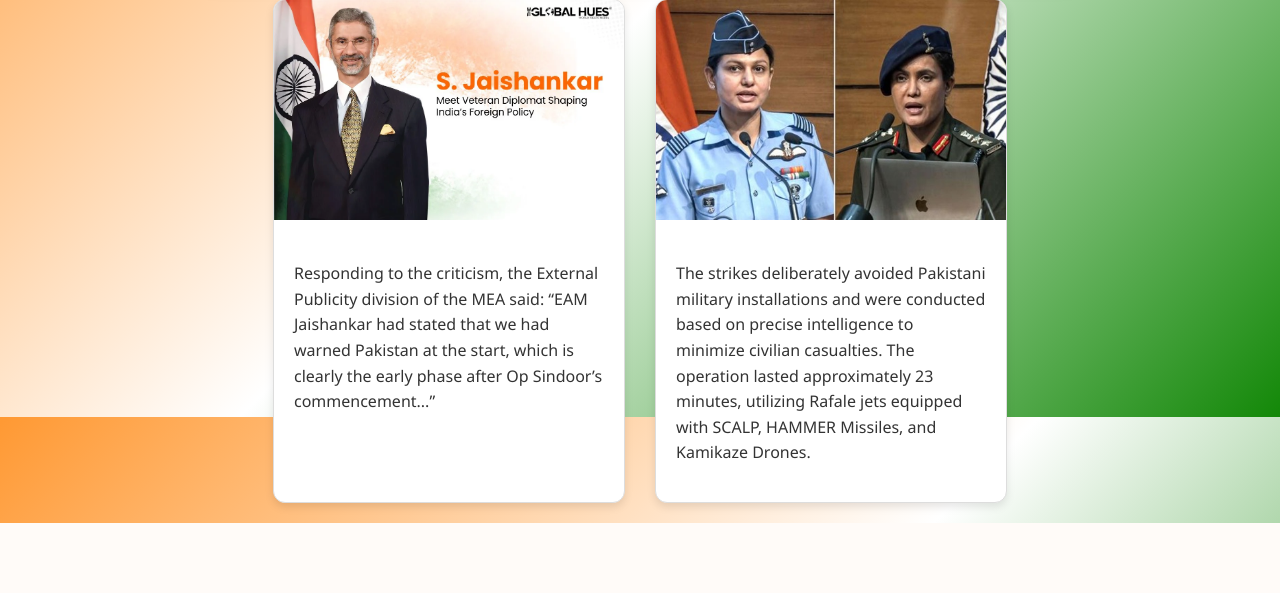
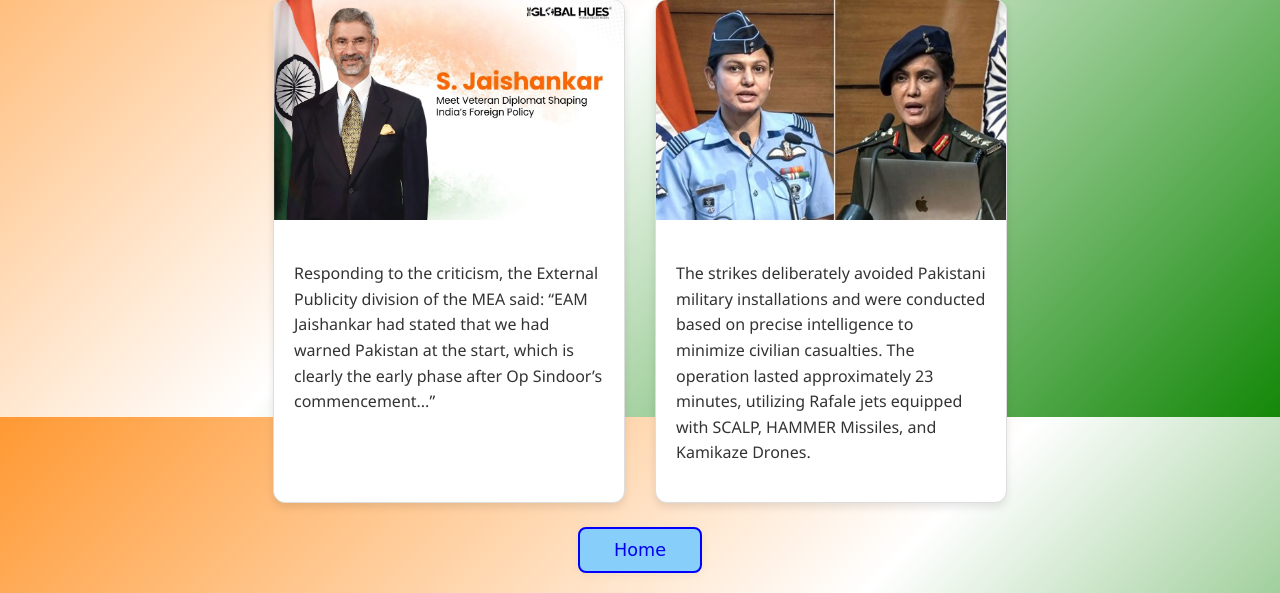
Before and after one commit to Sushilk7738/Django-Practice, a Django app: page /polly/ in a window 1280 px wide. Shown: the part 383-976 px from the top of the page. Before the commit the page ends 906 px from the top, so only its background shows below. Run offline with Django 5.2, Linux system fonts and the light colour scheme.

Commit message:
Update CSS and templates

```diff
--- a/news_project/static/css/style.css
+++ b/news_project/static/css/style.css
@@ -439,10 +439,39 @@ body.politics-page {
     color: #333;
 }
 
+.polly-home-link-container {
+    text-align: center;
+}
+
+.polly-home-link {
+    display: inline-block;
+    background-color: lightskyblue;
+    width: 120px;
+    height: 42px;
+    border: 2px solid blue;
+    border-radius: 8px;
+    font-size: 1.1rem;
+    font-family: cursive;
+    text-align: center;
+    text-decoration: none;
+    line-height: 42px;
+    margin: 24px auto 0 auto;
+    transition: background 0.3s, color 0.3s, box-shadow 0.3s;
+    box-shadow: 0 2px 8px rgba(56, 142, 60, 0.08);
+}
+
+.polly-home-link:hover {
+    background-color: #0288d1;
+    /* darker blue on hover */
+    color: #fff;
+    /* white text on hover */
+    box-shadow: 0 4px 16px rgba(2, 136, 209, 0.18);
+}
+
 
 
 /* --------Bolly glam section-------- */
-
+/*
 .glam-page {
 
-}
+} */
--- a/news_project/templates/politics.html
+++ b/news_project/templates/politics.html
@@ -44,7 +44,9 @@
         </div>
 
     </div>
-
+    <div class="polly-home-link-container">
+        <a href="/" class="polly-home-link">Home</a>
+    </div>
 </body>
 
 </html>
```
Also changed, not shown: news_project/templates/cri.html (line endings or trailing spaces). Lines whose indentation alone changed are shown as unchanged.
